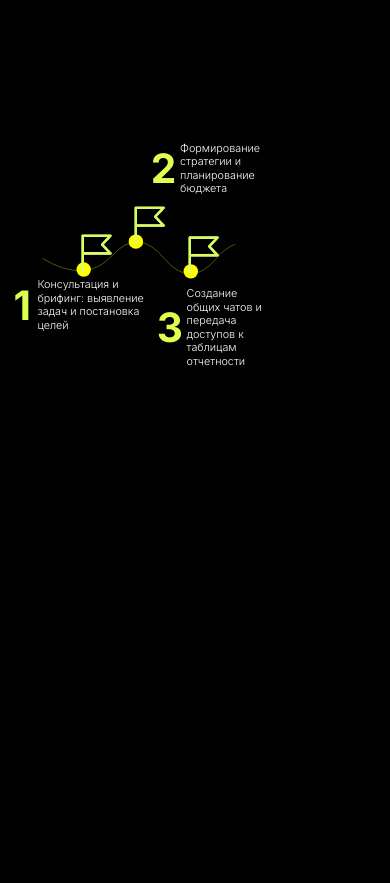
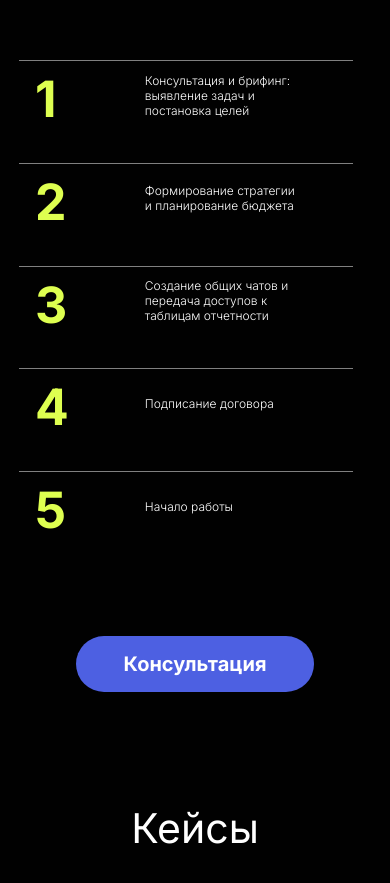
Before and after one commit to 200web/mercury, a React (Create React App) app: page / in a window 390 px wide. Shown: the part 2041-2924 px from the top of the page. Built offline with nearby package versions, Linux system fonts and the light colour scheme.

Commit message:
Mercury_#8

```diff
--- a/src/components/StageWork.jsx
+++ b/src/components/StageWork.jsx
@@ -7,6 +7,7 @@ const StageOfWork = ({ setIsModalVisible }) => {
   const [isVisible, setIsVisible] = React.useState(false);
   const [startAnimation, setStartAnimation] = React.useState(false);
   const [sideIsVisible, setSideIsVisible] = React.useState(false);
+  const [isMobile, setIsMobile] = React.useState(window.innerWidth <= 1050);
   const [roadmapItemVisible, setRoadmapItemVisible] = React.useState([
     false,
     false,
@@ -24,6 +25,18 @@ const StageOfWork = ({ setIsModalVisible }) => {
   ]);
 
   React.useEffect(() => {
+    const handleResize = () => {
+      setIsMobile(window.innerWidth <= 1050);
+    };
+
+    window.addEventListener("resize", handleResize);
+
+    return () => {
+      window.removeEventListener("resize", handleResize);
+    };
+  }, []);
+
+  React.useEffect(() => {
     const observer = new IntersectionObserver(
       (entries) => {
         const entry = entries[0];
@@ -39,112 +52,65 @@ const StageOfWork = ({ setIsModalVisible }) => {
 
   React.useEffect(() => {
     if (isVisible) {
-      const timer = setTimeout(() => {
-        setStartAnimation(true);
-      }, 4000);
+      const animationDuration = isMobile ? 200 : 12000;
 
-      setTimeout(() => {
-        setSideIsVisible(true);
+      const timeoutIds = [
+        setTimeout(() => setStartAnimation(true), 4000),
+        setTimeout(() => setSideIsVisible(true), animationDuration),
+      ];
 
+      if (!isMobile) {
+        const rowVisibilityTimings = [0, 200, 400, 600, 800, 1000];
+        rowVisibilityTimings.forEach((time, index) =>
+          timeoutIds.push(
             setTimeout(() => {
               setRowVisible((prev) => {
                 const newRowVisible = [...prev];
-            newRowVisible[0] = true;
+                newRowVisible[index] = true;
                 return newRowVisible;
               });
-
+            }, animationDuration + time)
+          )
+        );
+      } else {
+        const rowVisibilityTimings = [0, 200, 400, 600, 800, 1000];
+        rowVisibilityTimings.forEach((time, index) =>
+          timeoutIds.push(
             setTimeout(() => {
               setRowVisible((prev) => {
                 const newRowVisible = [...prev];
-              newRowVisible[1] = true;
+                newRowVisible[index] = true;
                 return newRowVisible;
               });
+            }, animationDuration + time)
+          )
+        );
+      }
 
-            setTimeout(() => {
-              setRowVisible((prev) => {
-                const newRowVisible = [...prev];
-                newRowVisible[2] = true;
-                return newRowVisible;
-              });
-
-              setTimeout(() => {
-                setRowVisible((prev) => {
-                  const newRowVisible = [...prev];
-                  newRowVisible[3] = true;
-                  return newRowVisible;
-                });
-
-                setTimeout(() => {
-                  setRowVisible((prev) => {
-                    const newRowVisible = [...prev];
-                    newRowVisible[4] = true;
-                    return newRowVisible;
-                  });
-
-                  setTimeout(() => {
-                    setRowVisible((prev) => {
-                      const newRowVisible = [...prev];
-                      newRowVisible[5] = true;
-                      return newRowVisible;
-                    });
-                  }, 200);
-                }, 200);
-              }, 200);
-            }, 200);
-          }, 200);
-        }, 500);
-      }, 12000);
-
+      const roadmapVisibilityTimings = [1300, 3100, 5100, 7200, 9300];
+      roadmapVisibilityTimings.forEach((time, index) =>
+        timeoutIds.push(
           setTimeout(() => {
             setRoadmapItemVisible((prev) => {
               const newRowVisible = [...prev];
-          newRowVisible[0] = true;
+              newRowVisible[index] = true;
               return newRowVisible;
             });
+          }, time)
+        )
+      );
 
-        setTimeout(() => {
-          setRoadmapItemVisible((prev) => {
-            const newRowVisible = [...prev];
-            newRowVisible[1] = true;
-            return newRowVisible;
-          });
-
-          setTimeout(() => {
-            setRoadmapItemVisible((prev) => {
-              const newRowVisible = [...prev];
-              newRowVisible[2] = true;
-              return newRowVisible;
-            });
-
-            setTimeout(() => {
-              setRoadmapItemVisible((prev) => {
-                const newRowVisible = [...prev];
-                newRowVisible[3] = true;
-                return newRowVisible;
-              });
-
-              setTimeout(() => {
-                setRoadmapItemVisible((prev) => {
-                  const newRowVisible = [...prev];
-                  newRowVisible[4] = true;
-                  return newRowVisible;
-                });
-              }, 2700);
-            }, 2100);
-          }, 2000);
-        }, 1800);
-      }, 1300);
-
-      return () => clearTimeout(timer);
+      return () => timeoutIds.forEach(clearTimeout);
     }
-  }, [isVisible]);
+  }, [isVisible, isMobile]);
 
   return (
     <div className={style.stageWorkBlock} id="Этапы">
-      <div className={style.Row}>
+      <div className={`${!isMobile ? style.Row : style.RowMobile}`}>
         <div className={style.HText}>
           <label>Этапы работы</label>
         </div>
+        {!isMobile && (
           <div
             className={`${style.scrollerEl} ${
               startAnimation ? style.active : ""
@@ -253,10 +219,12 @@ const StageOfWork = ({ setIsModalVisible }) => {
               </div>
             </div>
           </div>
+        )}
         <div
-          className={`${style.sideDescription} ${
-            sideIsVisible ? style.active : ""
-          }`}
+          className={`${
+            !isMobile ? style.sideDescription : style.sideDescriptionMobile
+          } ${sideIsVisible ? style.active : ""}`}
+          ref={myRef}
         >
           <div className={style.rowList}>
             <div
@@ -310,7 +278,7 @@ const StageOfWork = ({ setIsModalVisible }) => {
             }`}
           >
             <div className={style.button} onClick={setIsModalVisible}>
-              <span>Форма</span>
+              <span>Консультация</span>
             </div>
           </div>
         </div>
--- a/src/scss/components/stageOfWork.module.scss
+++ b/src/scss/components/stageOfWork.module.scss
@@ -43,6 +43,19 @@
     font-weight: bold;
   }
 
+  .RowMobile {
+    width: 100%;
+    position: relative;
+    font-size: 41px;
+    font-family: "Inter";
+    color: #deff50;
+    font-weight: bold;
+
+    .HText {
+      text-align: center;
+    }
+  }
+
   .sideDescription {
     display: flex;
     flex-direction: column;
@@ -74,6 +87,117 @@
       .button {
         display: block;
         width: 20%;
+        border-radius: 77px;
+        background-color: #4d60e2;
+        color: white;
+        text-align: center;
+        font-size: 20px;
+        padding: 1rem 3rem;
+        cursor: pointer;
+        transition: 0.2s;
+
+        &:hover {
+          color: black;
+          background-color: #deff50;
+        }
+      }
+
+      &.active {
+        opacity: 1;
+      }
+    }
+
+    .rowList {
+      width: 95%;
+      height: 30rem;
+      display: flex;
+      flex-direction: column;
+      justify-content: space-between;
+      margin-top: 2.5rem;
+
+      .row {
+        display: flex;
+        justify-content: space-between;
+        overflow: hidden;
+        border-top: 1px solid rgba(255, 255, 255, 0.5);
+
+        &.active {
+          .description {
+            opacity: 1 !important;
+            transform: translateY(0) !important;
+          }
+
+          .header {
+            opacity: 1 !important;
+            transform: translateY(0) !important;
+          }
+        }
+
+        .header {
+          position: relative;
+          bottom: 0;
+          right: 0;
+          width: 45%;
+          margin: 0.5rem 0 0 1rem;
+          color: #deff50;
+          font-size: clamp(50px, 7vw, 65px);
+          transition: 1s;
+          transform: translateY(-150%);
+          opacity: 0;
+        }
+
+        .description {
+          width: 55%;
+          font-size: clamp(12px, 1.6vw, 17px);
+          margin: auto 0 auto 1rem;
+          transition: 1s;
+          transform: translateY(-150%);
+          opacity: 0;
+          color: white;
+          font-weight: 300;
+
+          @media (max-width: 850px) {
+            width: 100%;
+          }
+
+          span {
+            display: inline-block;
+            width: 75%;
+          }
+        }
+      }
+    }
+  }
+
+  .sideDescriptionMobile {
+    display: flex;
+    flex-direction: column;
+    gap: 2rem;
+    width: 95%;
+    top: 40%;
+    left: 50%;
+    transform: translate(-50%, -50%);
+    opacity: 0;
+    transition: 0.5s;
+    margin-top: 5rem;
+    margin-bottom: 10rem;
+
+    &.active {
+      opacity: 1;
+    }
+
+    .buttonLayout {
+      display: flex;
+      justify-content: center;
+      opacity: 0;
+      transition: 1s;
+
+      @media (max-width: 700px) {
+        margin-top: 4rem;
+      }
+
+      .button {
+        display: block;
         border-radius: 77px;
         background-color: #4d60e2;
         color: white;
@@ -819,6 +943,7 @@
 
     &.active {
       animation: dash 10s linear forwards;
+      -webkit-animation: dash 10s linear forwards;
     }
   }
 
```
Lines whose indentation alone changed are shown as unchanged.
